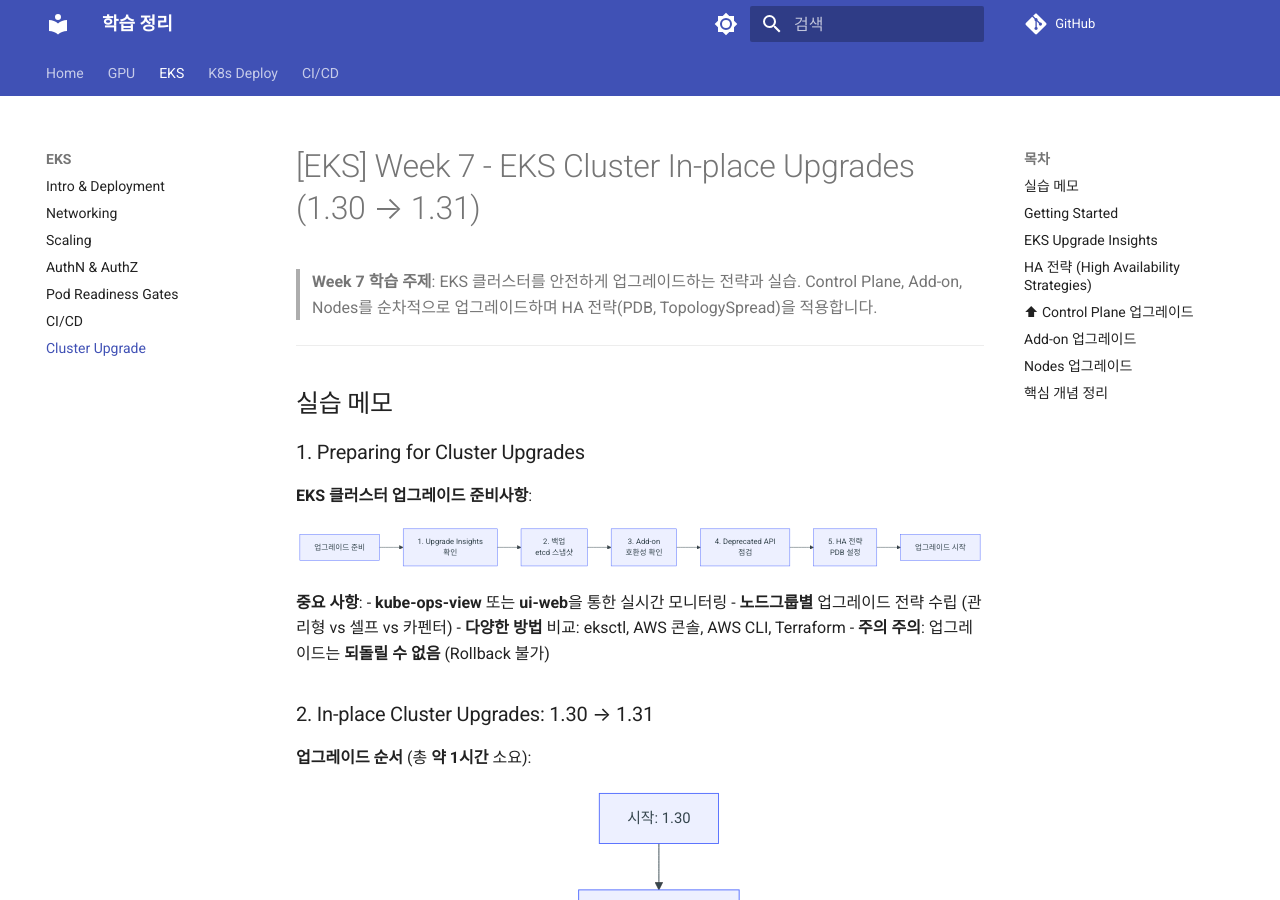
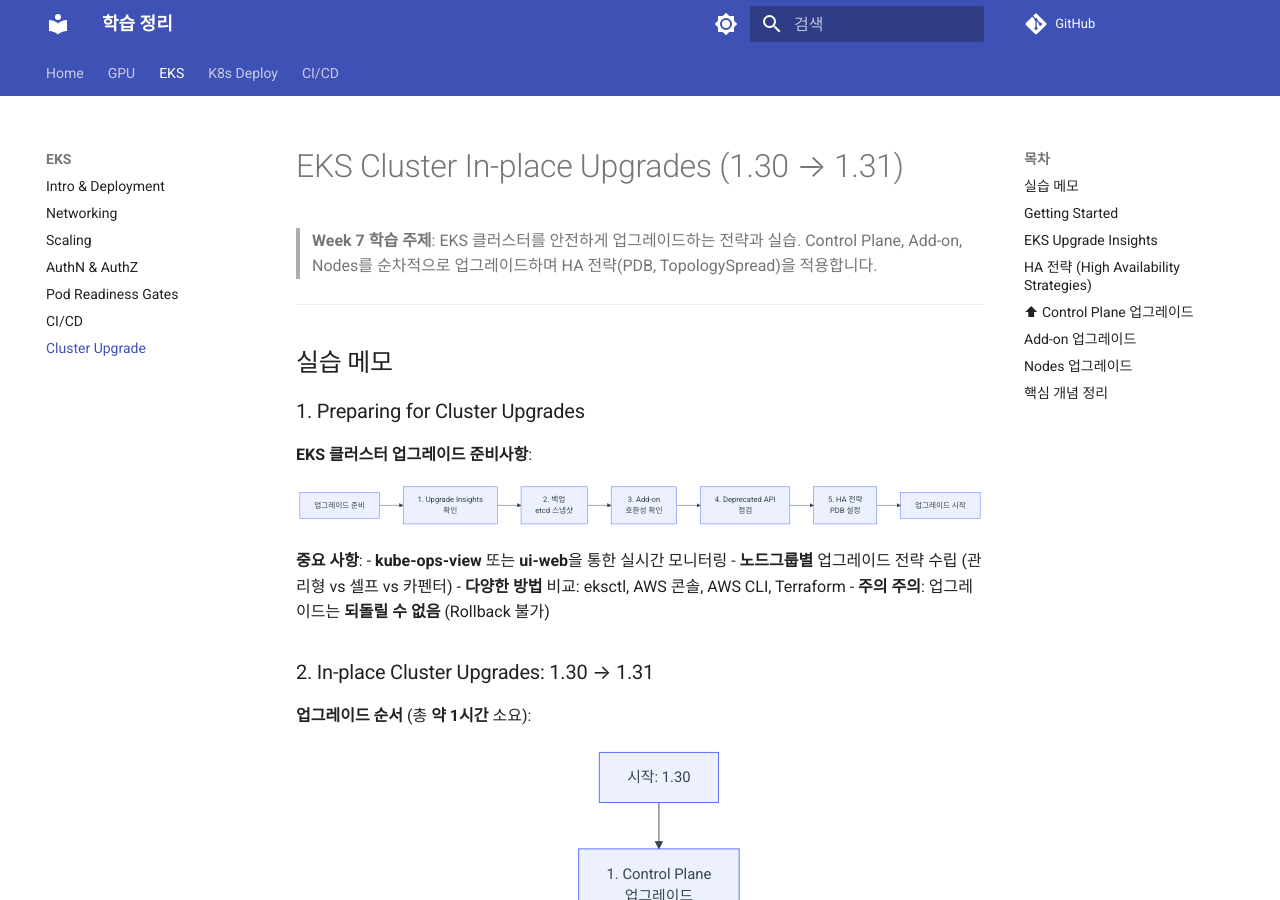
Before and after one commit to juwon8891/juwon8891.github.io, an MkDocs documentation site: the page built from docs/eks/week7-cluster-upgrade.md, in a window 1280 px wide and 900 px high. Built offline with MkDocs 1.6.1 and Material for MkDocs 9.7.7, drawn with Linux system fonts in a browser that asks for light colours; comment, search, counter and statistics services are not loaded.

Commit message:
docs: Remove [EKS] Week X prefix from EKS titles
Changed titles:
- Week 1: '[EKS] Week 1 - EKS 소개 및 배포' → 'EKS 소개 및 배포'
- Week 2: '[EKS] Week 2 - EKS Networking' → 'EKS Networking'
- Week 7: '[EKS] Week 7 - EKS Cluster In-place Upgrades (1.30 → 1.31)' → 'EKS Cluster In-place Upgrades (1.30 → 1.31)'

Note: Week 3, 4, 5, 6 already had clean titles without prefix

```diff
--- a/docs/eks/week7-cluster-upgrade.md
+++ b/docs/eks/week7-cluster-upgrade.md
@@ -1,5 +1,5 @@
 
-# [EKS] Week 7 - EKS Cluster In-place Upgrades (1.30 → 1.31)
+# EKS Cluster In-place Upgrades (1.30 → 1.31)
 
 
 > **Week 7 학습 주제**: EKS 클러스터를 안전하게 업그레이드하는 전략과 실습. Control Plane, Add-on, Nodes를 순차적으로 업그레이드하며 HA 전략(PDB, TopologySpread)을 적용합니다.
```
Also changed, not shown: docs/eks/week1-intro-deployment.md (+1 -1 lines), docs/eks/week2-networking.md (+1 -1 lines).
